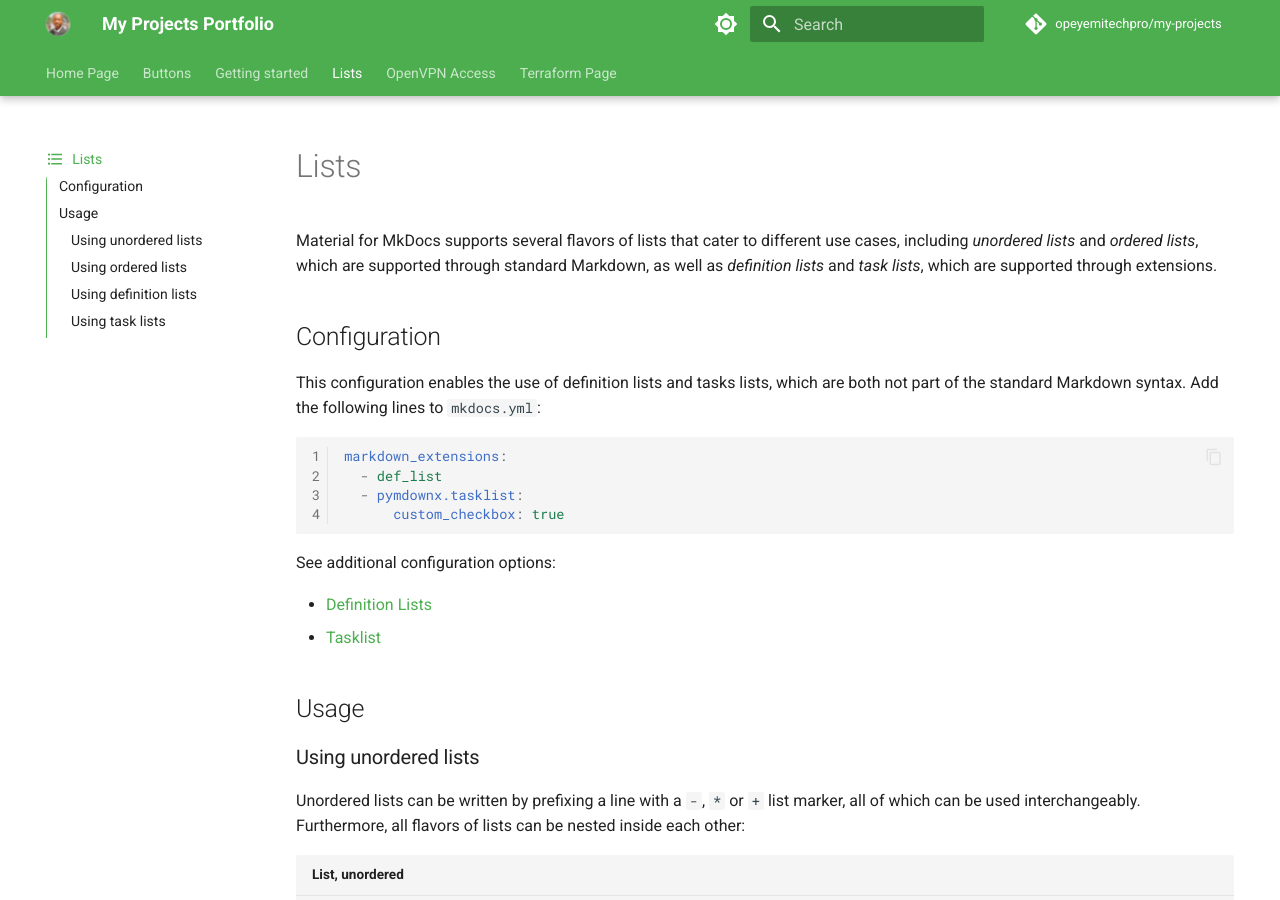
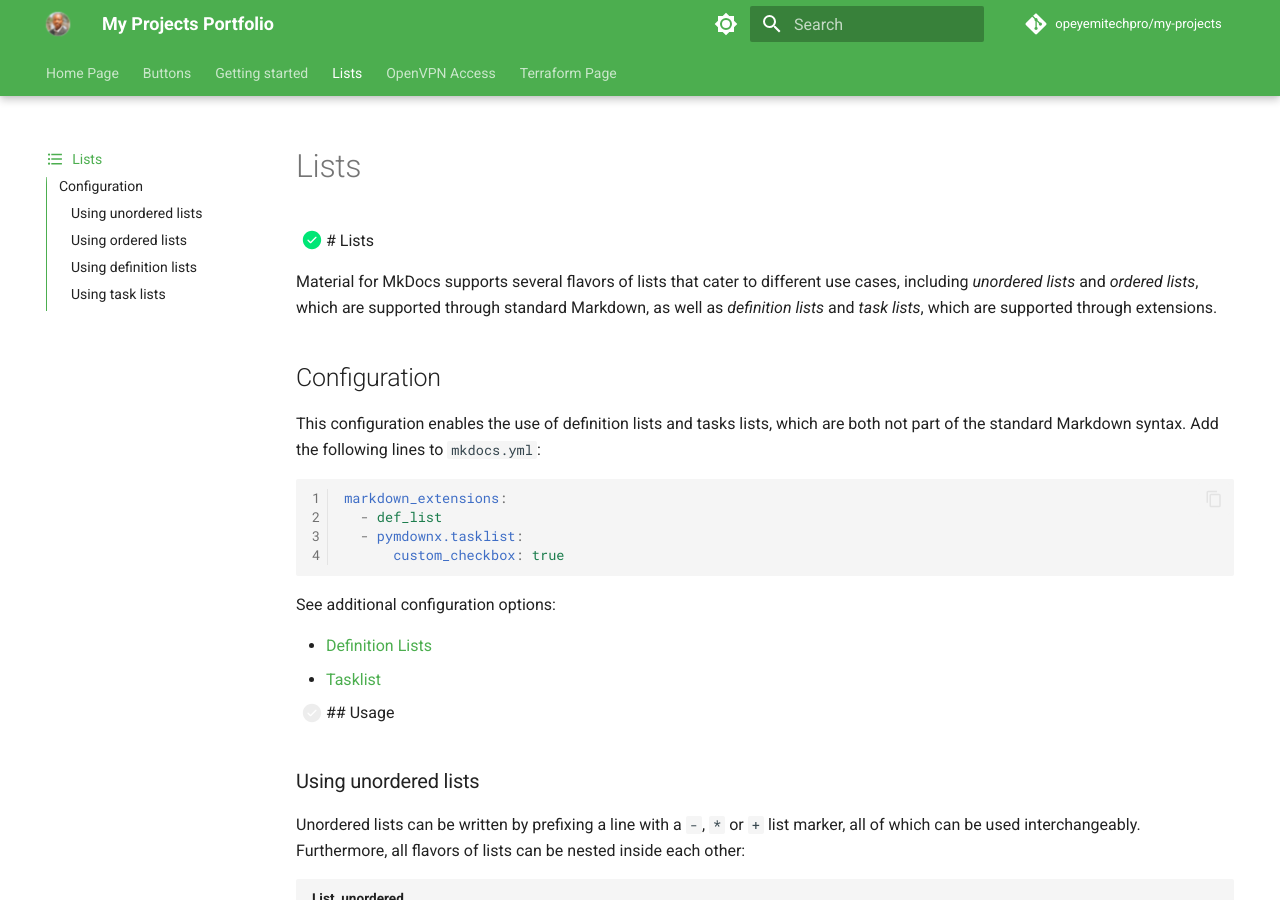
Before and after one commit to opeyemitechpro/my-projects, an MkDocs documentation site: the page built from docs/lists.md, in a window 1280 px wide and 900 px high. Built offline with MkDocs 1.6.1 and Material for MkDocs 9.7.7, drawn with Linux system fonts in a browser that asks for light colours; comment, search, counter and statistics services are not loaded.

Commit message:
Update lists.md

```diff
--- a/docs/lists.md
+++ b/docs/lists.md
@@ -2,7 +2,7 @@
 icon: material/format-list-bulleted
 ---
 
-# Lists
+- [x] # Lists
 
 Material for MkDocs supports several flavors of lists that cater to different
 use cases, including _unordered lists_ and _ordered lists_, which are supported
@@ -30,7 +30,7 @@ See additional configuration options:
   [Definition Lists]: ../setup/extensions/python-markdown.md#definition-lists
   [Tasklist]: ../setup/extensions/python-markdown-extensions.md#tasklist
 
-## Usage
+- [ ] ## Usage
 
 ### Using unordered lists
 
```
